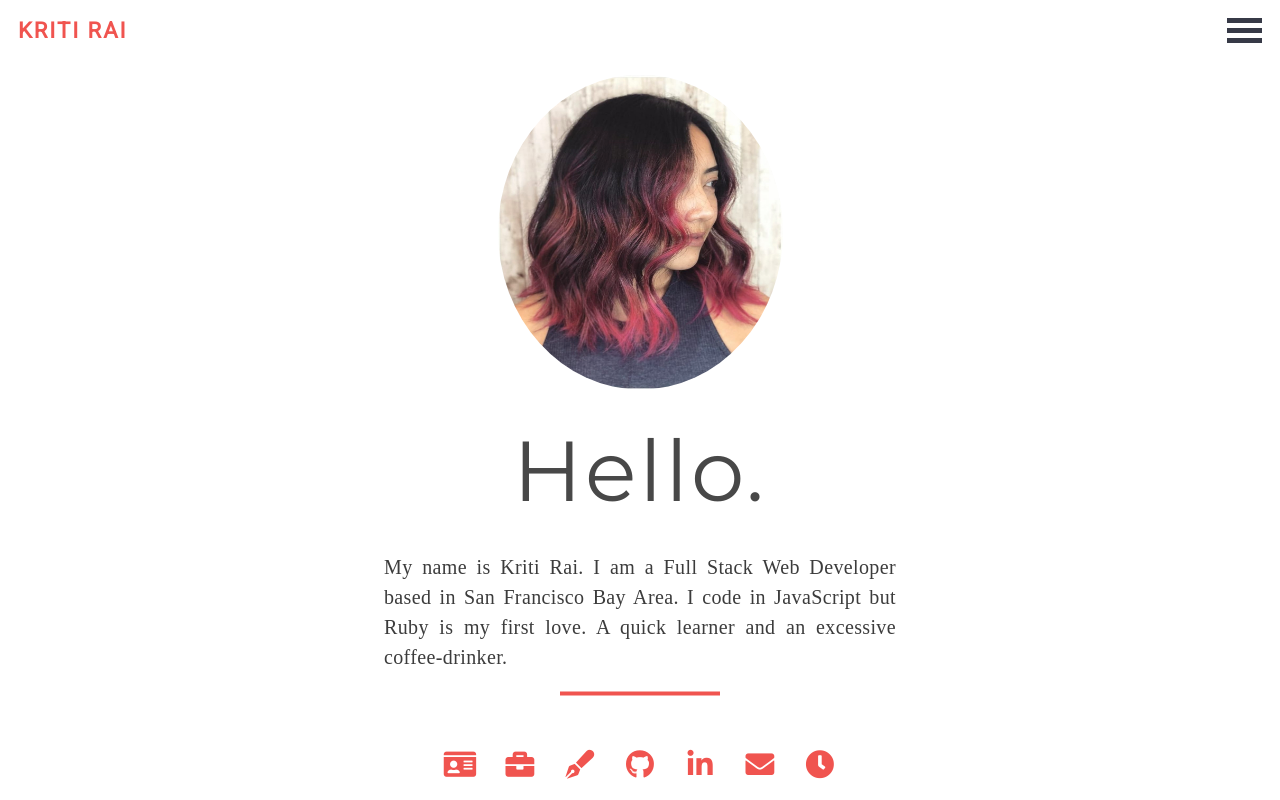
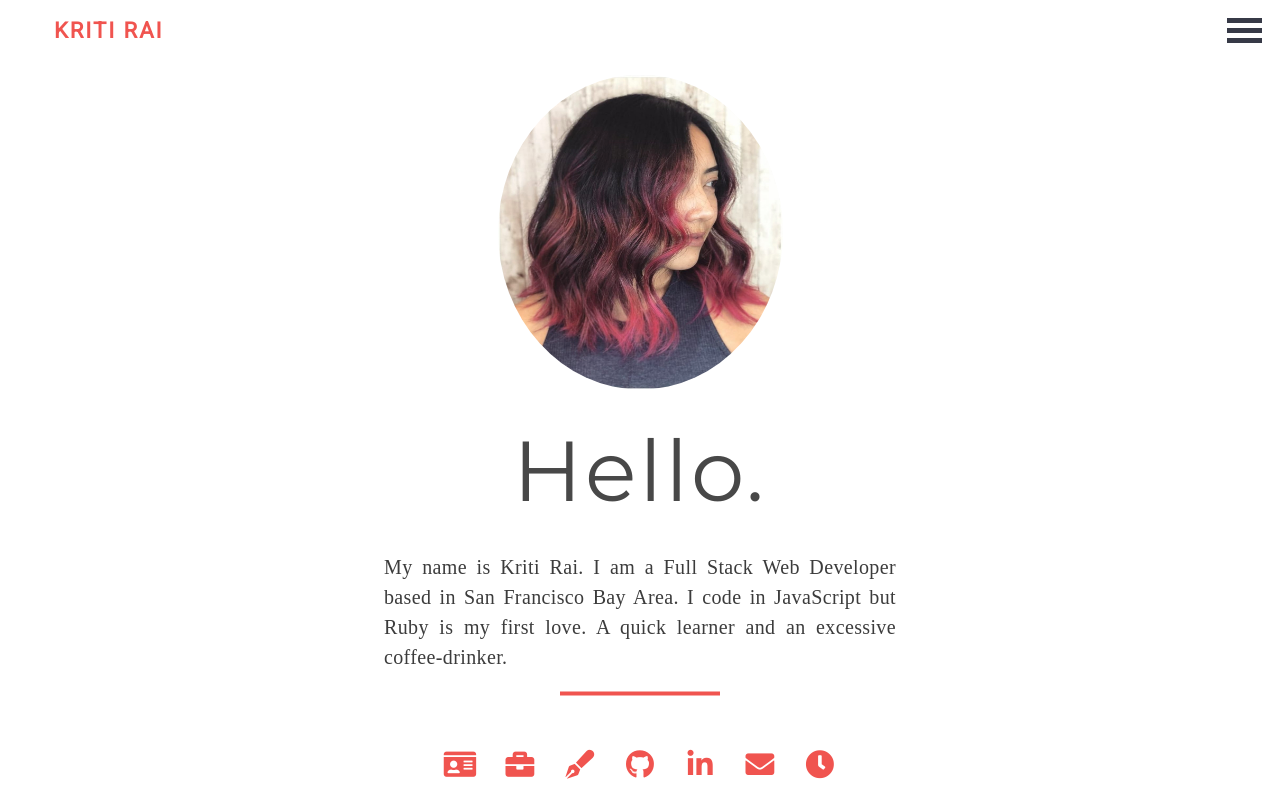
Before and after one commit to kriti-rai/my-react-portfolio, a React (Create React App) app: page / in a window 1280 px wide. Built offline with nearby package versions, Linux system fonts and the light colour scheme; a web font is replaced by a local one.

Commit message:
Change position and left margin for header-name

```diff
--- a/src/App.css
+++ b/src/App.css
@@ -25,9 +25,8 @@ body {
 /*/////////HEADER NAME ////////////*/
 
 .header-name-light div a, .header-name-red div a  {
-  display: inline-block;
-  float: left;
-  margin-left: 50px;
+  position: absolute;
+  left: 36px;
   margin-top: 36px;
   font-size: 20px;
   font-family: 'Roboto', sans-serif;
```
